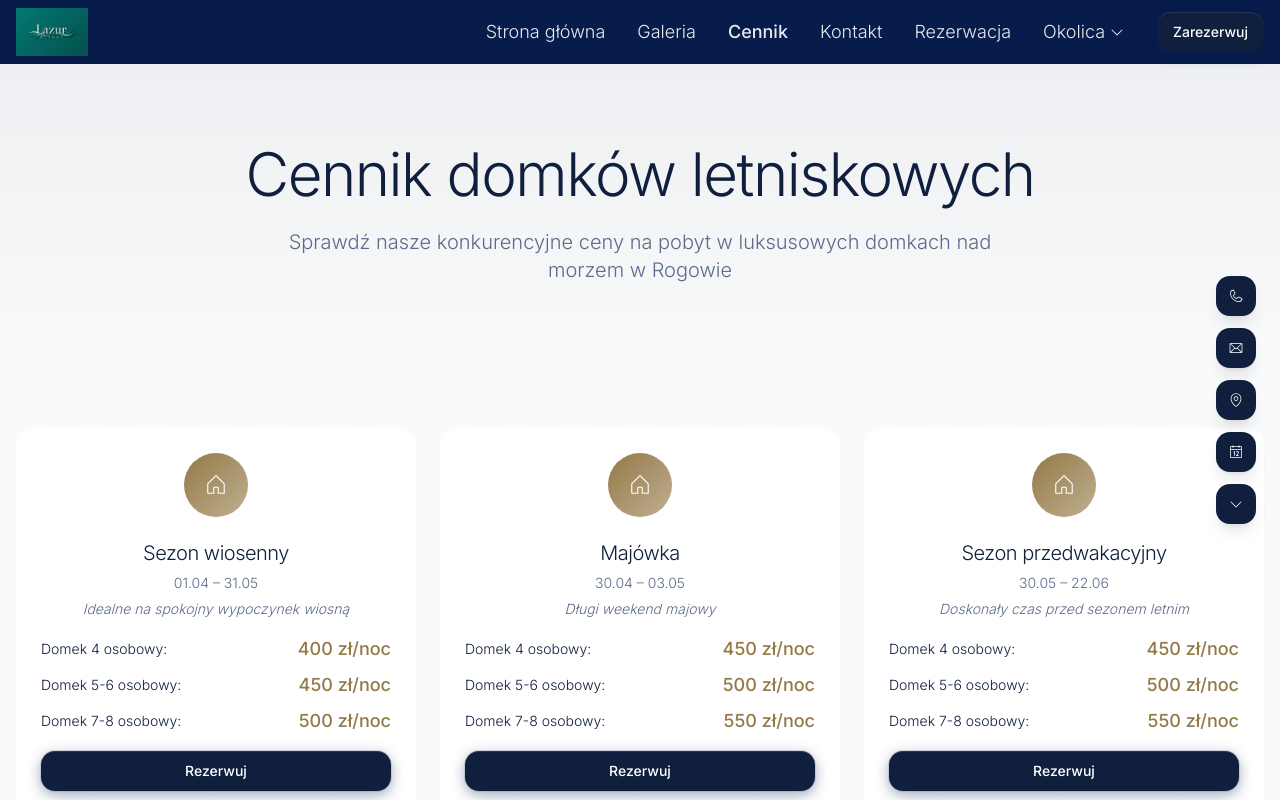
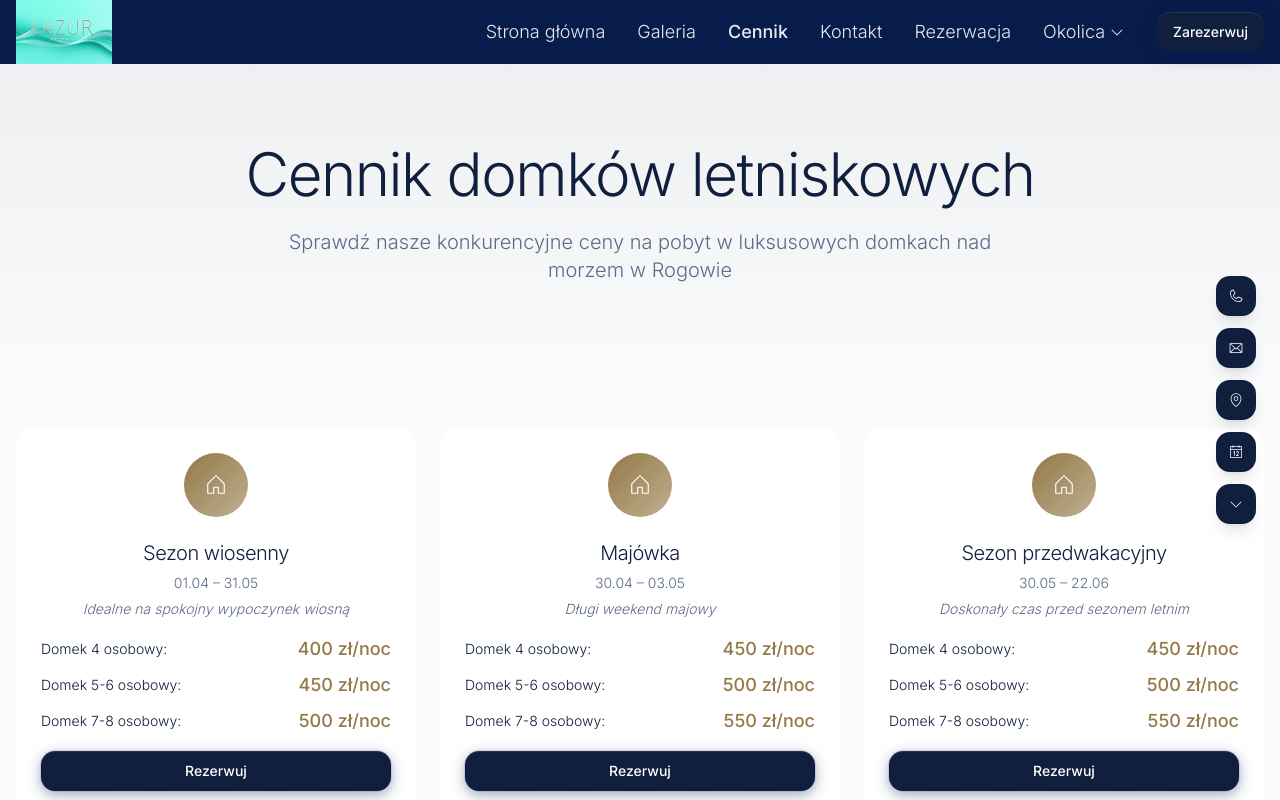
Before and after one commit to PLShadoV/lazur-resort-premium, a React (Vite) app: page /cennik in a window 1280 px wide. Shown: the top 800 px of the page. Built offline with nearby package versions, Linux system fonts and the light colour scheme.

Commit message:
Fix: Improve logo and text size
Increase the size of the logo and its text for better visibility. Ensure the logo has a transparent background to seamlessly integrate with the header's color.

```diff
--- a/src/components/Navigation.tsx
+++ b/src/components/Navigation.tsx
@@ -2,7 +2,7 @@ import React, { useState, useEffect } from 'react';
 import { Link, useLocation } from 'react-router-dom';
 import { List, X, CaretDown } from '@phosphor-icons/react';
 import { Button } from '@/components/ui/button';
-import lazurLogo from '@/assets/lazur-logo.png';
+import lazurLogo from '@/assets/lazur-logo-transparent.png';
 
 interface NavItem {
   label: string;
@@ -69,7 +69,7 @@ export const Navigation = () => {
             <img
               src={lazurLogo}
               alt="Lazur Resort Logo"
-              className="h-12 w-auto"
+              className="h-16 w-auto"
             />
           </Link>
 
```
Also changed, not shown: src/assets/lazur-logo-transparent.png (added).
